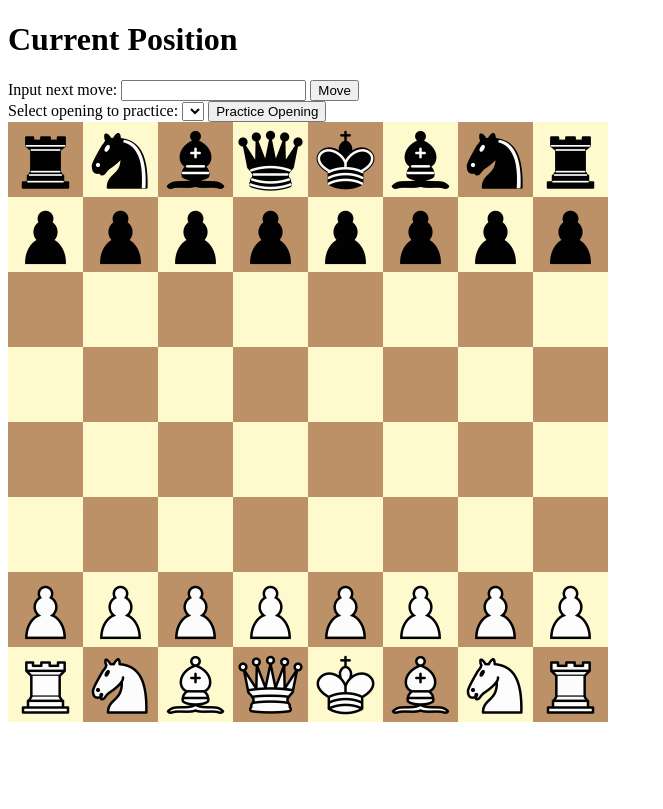
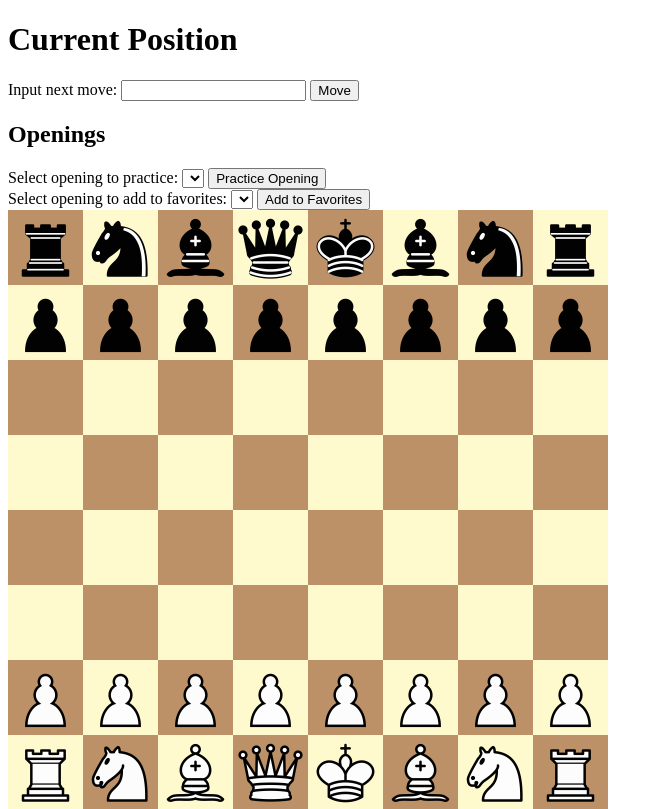
Before and after one commit to JulianBarraganG/chess_project, a Flask app: page /main in a window 1280 px wide. Shown: the top 809 px of the page, without its empty margins (0-663 px from the left). Before the commit the page ends 722 px from the top, so only its background shows below. Run offline with Flask 3, Linux system fonts and the light colour scheme; lists and menus that the app fills with data are empty; parts of the project's set-up code (start-up, migrations or seed data) failed here and were passed over; some libraries are stand-ins or nearby versions.

Commit message:
Fave open app.py first implementation

```diff
--- a/ChessProject/app.py
+++ b/ChessProject/app.py
@@ -66,11 +66,6 @@ def login():
 
     # Render the login form
     return render_template('login.html')
-
-@app.route('/logout', methods=['POST'])
-def logout():
-    # Clear the session
-    return "Logged out successfully!"
 
 @app.route('/register', methods=['GET', 'POST'])
 def register():
--- a/ChessProject/templates/index.html
+++ b/ChessProject/templates/index.html
@@ -12,6 +12,7 @@
         <input type="submit" value="Move">
     </form>
 
+    <h2>Openings</h2>
     <form method="POST" action="/opening">
         <label for="selectOpening">Select opening to practice:</label>
         <select id="selectOpening" name="selectOpening">
@@ -22,6 +23,16 @@
         <input type="submit" value="Practice Opening">
     </form>
 
+    <form method="POST" action="/favorite">
+        <label for="selectOpening">Select opening to add to favorites:</label>
+        <select id="selectOpening" name="opening_id">
+            {% for opening in openings %}
+            <option value="{{ opening }}">{{ opening }}</option>
+            {% endfor %}
+        </select>
+        <button type="submit">Add to Favorites</button>
+    </form>
+
     <img src="{{ url_for('static', filename='current_position.png') }}" alt="Current Position">
 </body>
 </html>
```
